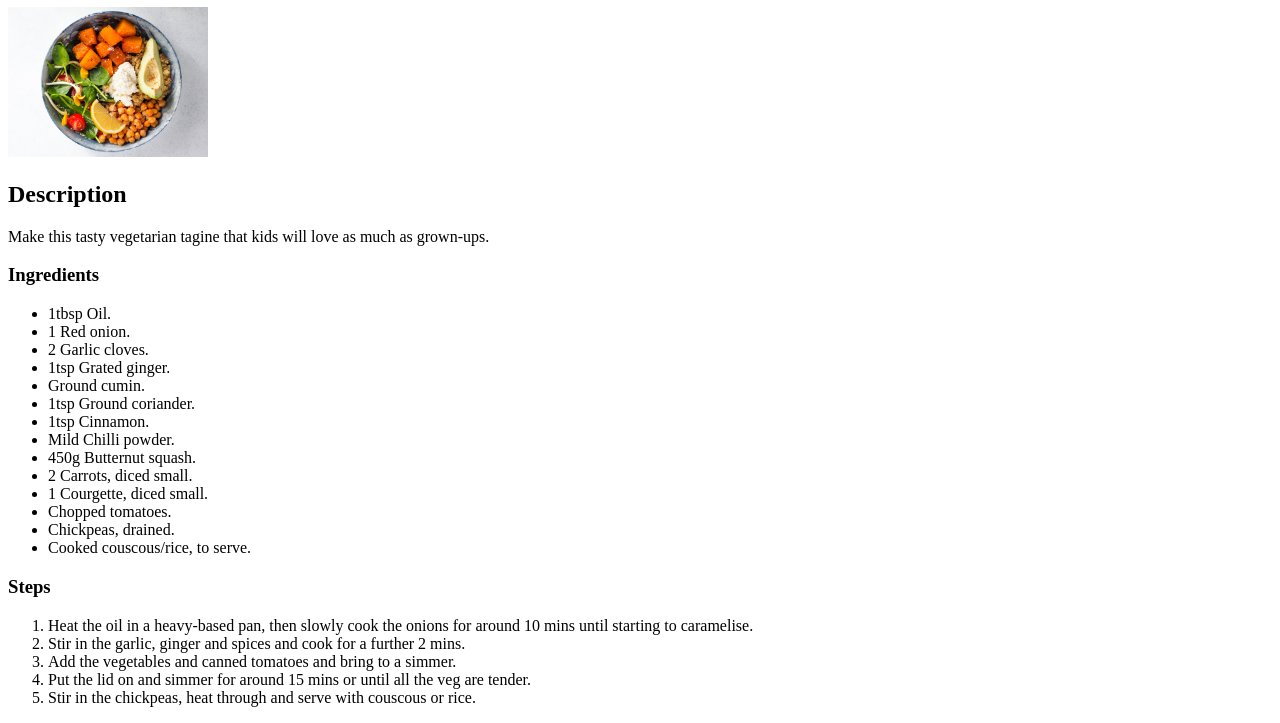
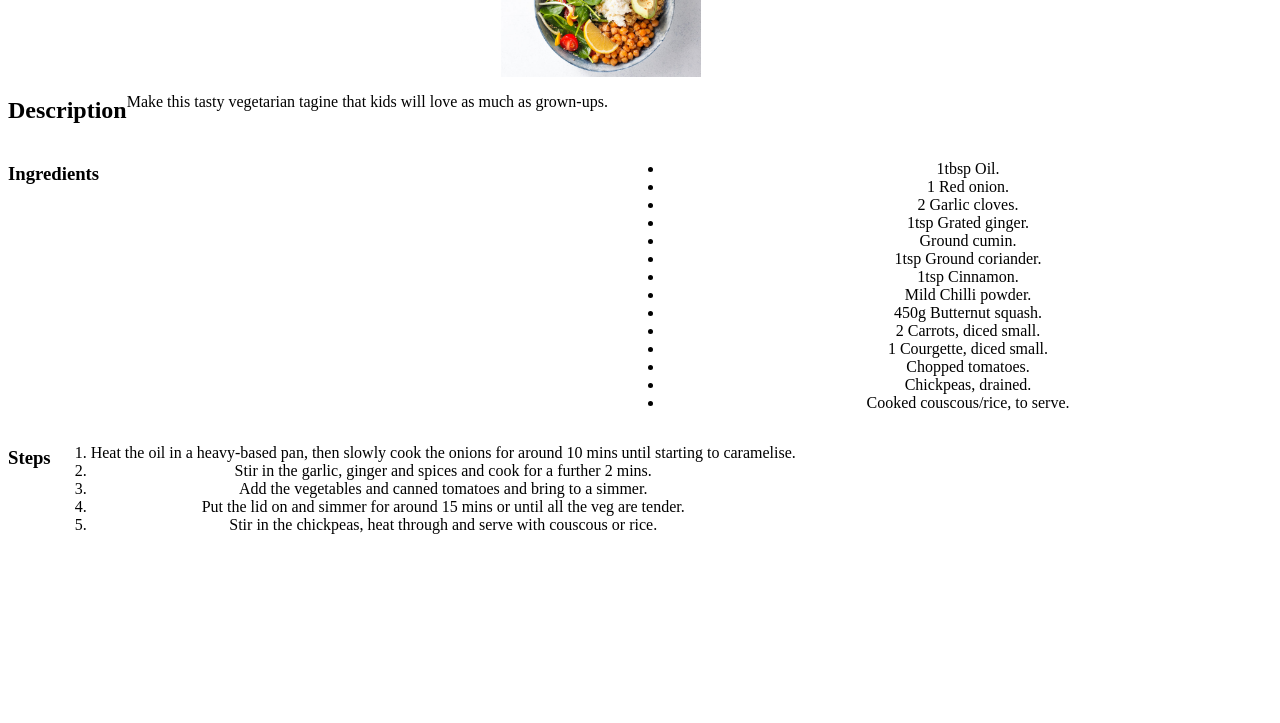
Before and after one commit to mabstract25/odin-recipes, a plain HTML site: page recipes/butternutchickpeatagine.html in a window 1280 px wide. Shown: the part 99-822 px from the top of the page. After the commit the page ends 800 px from the top, so only its background shows below. Drawn offline with Linux system fonts and the light colour scheme.

Commit message:
Experiments with flex

```diff
--- a/recipes/butternutchickpeatagine.html
+++ b/recipes/butternutchickpeatagine.html
@@ -4,13 +4,21 @@
     <meta charset="UTF-8">
     <meta name="viewport" content="width=device-width, initial-scale=1.0">
     <title>Psari plaki (baked fish) with roasted lemon, oregano and feta potatoes</title>
+    <link rel="stylesheet" href="./recipemain.css">
 </head>
 <body>
     <a href="../index.html">Home</a>
+    <div class="recipecontainer">
+        <div class="titleblock">
             <h1>Butternut squash & chickpea tagine</h1>
             <img src="../images/butternutchickpeatagine.jpg" height="auto" width="200">
+        </div>
+
+        <div class="description">
             <h2>Description</h2>
             <p>Make this tasty vegetarian tagine that kids will love as much as grown-ups.</p>
+        </div>
+        <div class="ingredients">
             <h3>Ingredients</h3>
             <ul>
                 <li>1tbsp Oil.</li>
@@ -29,6 +37,8 @@
                 <li>Cooked couscous/rice, to serve.</li>
                 <!-- https://www.bbcgoodfood.com/recipes/butternut-squash-chickpea-tagine -->
             </ul>
+            </div>
+        <div class="Steps">
         <h3>Steps</h3>
             <ol>
                 <li>Heat the oil in a heavy-based pan, then slowly cook the onions for around 10 mins until starting to caramelise.</li>
@@ -38,5 +48,7 @@
                 <li>Stir in the chickpeas, heat through and serve with couscous or rice.</li>
             </li>
             </ol>
+        </div>
+    </div>
 </body>
 </html>
--- /dev/null
+++ b/recipes/recipemain.css
@@ -0,0 +1,22 @@
+.recipecontainer{
+    width:100%
+}
+
+.recipecontainer div{
+    display:flex;
+}
+
+h1,h2,p,ul,ol,li{
+    text-align: center;
+}
+
+.ingredients h3{
+    flex: 2;
+}
+
+.ingredients ul{
+    width:300px;
+    flex: 1 0 auto;
+    margin-left: auto;
+    margin-right: auto;
+}
```
Lines whose indentation alone changed are shown as unchanged.
